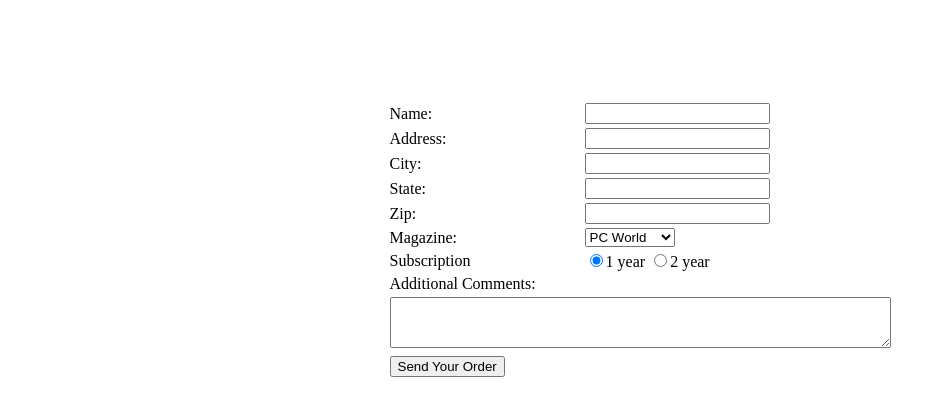
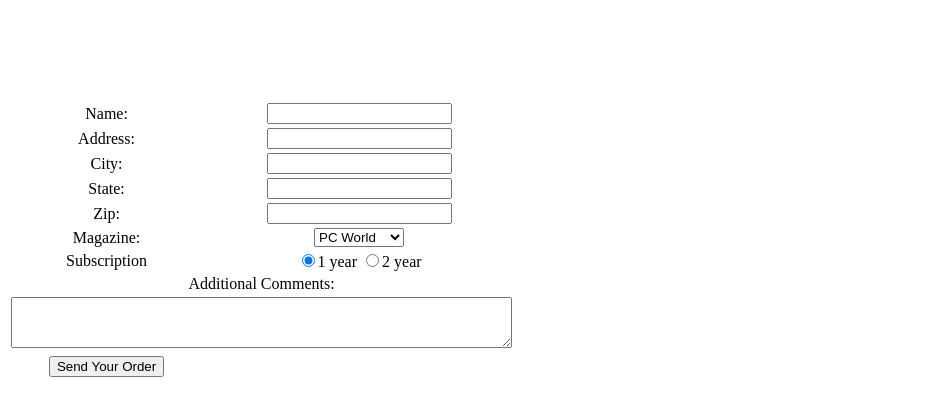
Before and after one commit to amitguru77/form, a plain HTML site: page index.html in a window 1280 px wide. Shown: the whole page, without its empty margins (0-943 px from the left). Drawn offline with Linux system fonts and the light colour scheme.

Commit message:
Update index.html

```diff
--- a/index.html
+++ b/index.html
@@ -4,9 +4,8 @@
 	<title>form</title>
 </head>
 <body>
-<center>
 	<form>
-		<table style="margin-top: 100px">
+		<table style="margin-top: 100px; text-align: center;" >
 
 			<tr>
 				<td>
@@ -64,9 +63,5 @@
 		</table>
 
 	</form>
-
-
-	</center>
-
 </body>
 </html>
```
